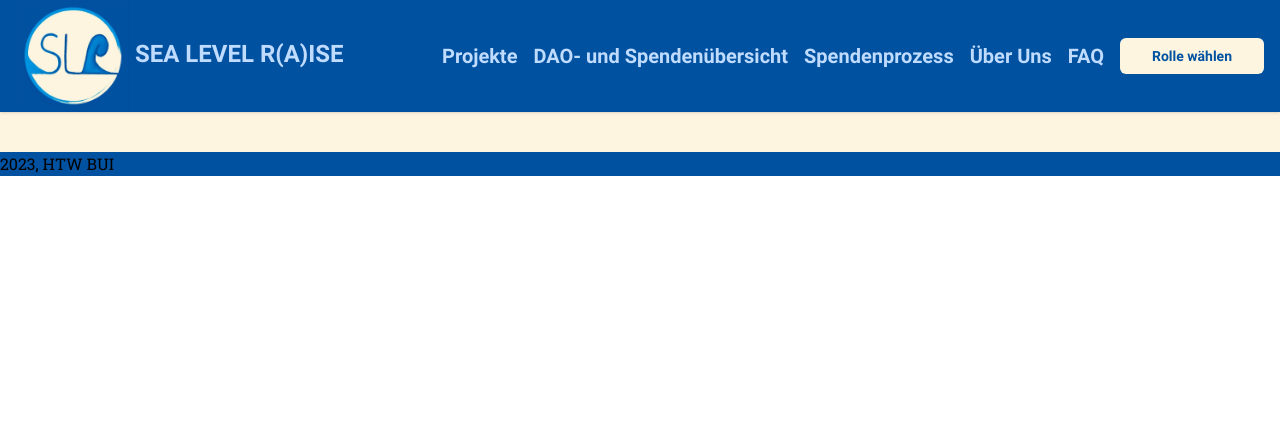
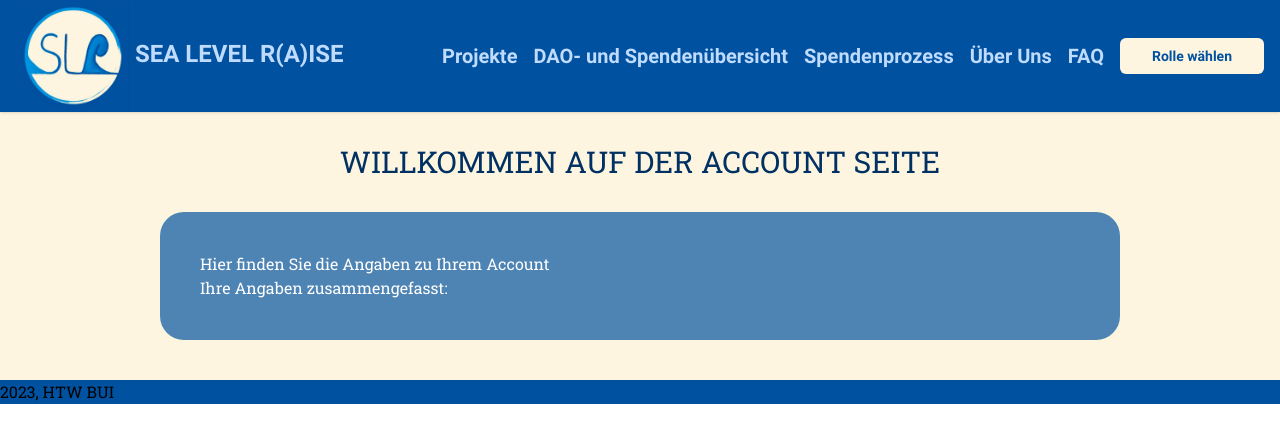
Before and after one commit to Sealevelraise/SLR, a Nuxt app in the folder nuxt/: page /accountSite in a window 1280 px wide. Shown: the top 442 px of the page. Built offline with nearby package versions, Linux system fonts and the light colour scheme.

Commit message:
change 'registered' to 'accountSite'

```diff
--- a/nuxt/pages/registered.vue
+++ b/nuxt/pages/accountSite.vue
@@ -1,10 +1,10 @@
 <template>
   <div>
     <!--page to display project info, entered at "projektAnlegen"-->
-    <h1>Herzlichen Gl&uuml;ckwunsch!</h1>
+    <h1>Willkommen auf der Account Seite</h1>
     <div class="content-box bg-slr-blue-box">
       <div class="mx-auto p-10">
-        <h2>Sie haben ihr Projekt "test" erfolgreich angelegt!</h2>
+        <h2>Hier finden Sie die Angaben zu Ihrem Account</h2>
         <p>Ihre Angaben zusammengefasst:</p>
       </div>
     </div>
```
